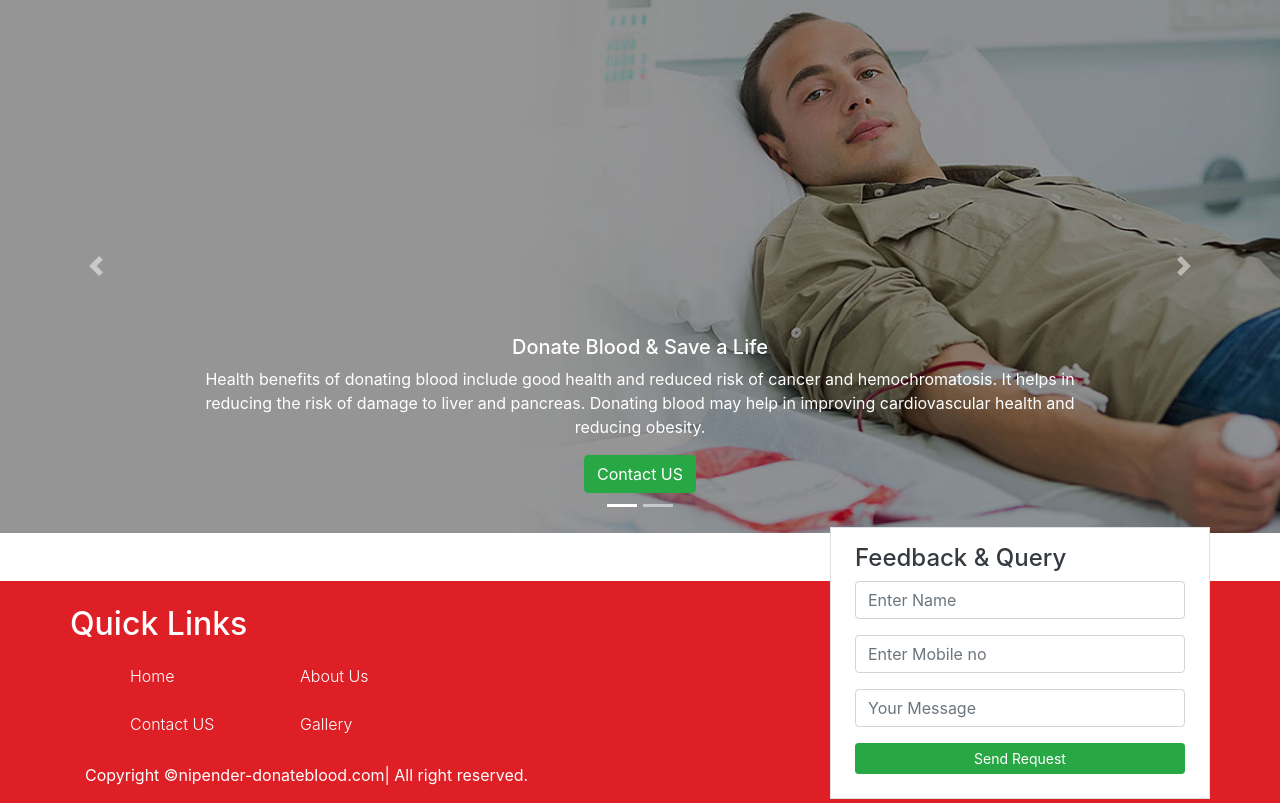
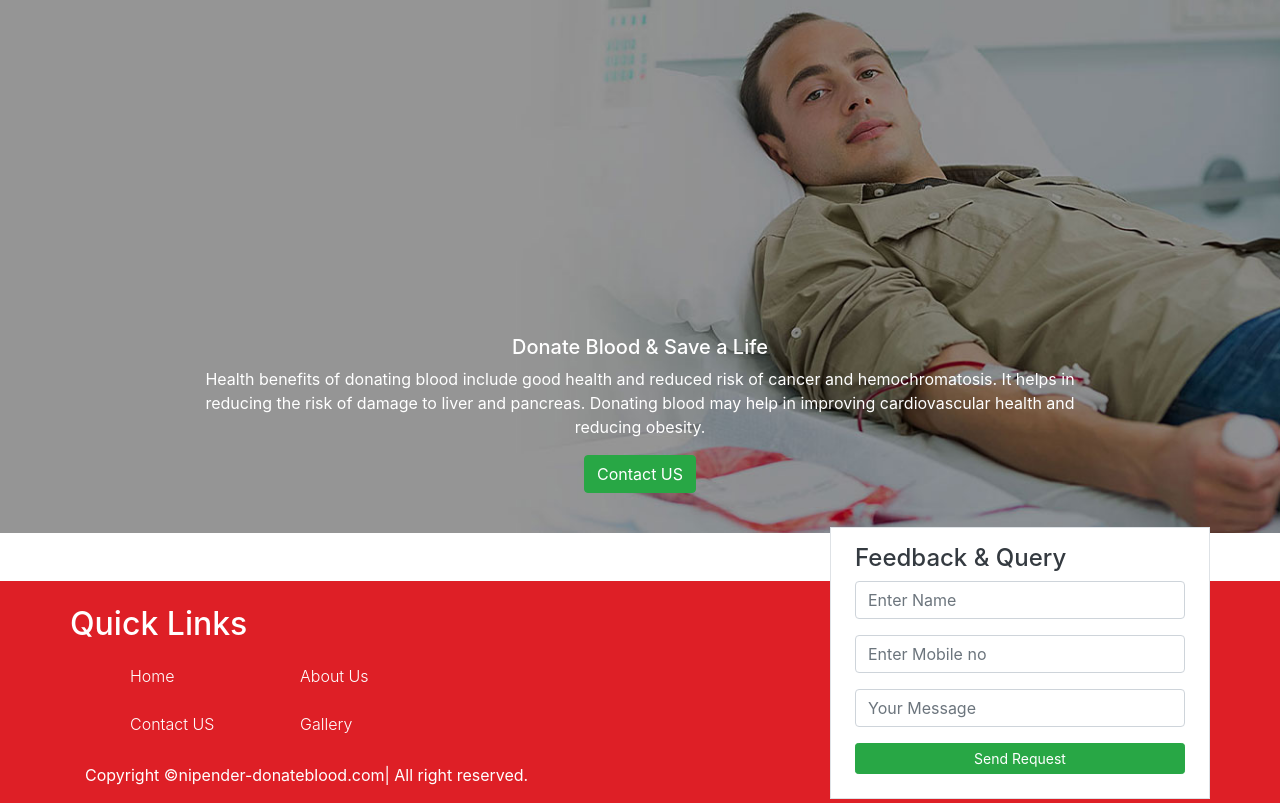
Before and after one commit to nipender31234/nipender-r1, a Django app: template templates/home.html in a window 1280 px wide. Shown: the part 133-936 px from the top of the page. Run offline with Django 3.2, Linux system fonts and the light colour scheme; the template is opened without the code that fills it, so the values that code supplies are empty; some libraries are stand-ins or nearby versions.

Commit message:
Update home.html

```diff
--- a/templates/home.html
+++ b/templates/home.html
@@ -8,10 +8,6 @@
 	{% endfor %}
 	<div class="slider-detail position-relative">
 		<div id="carouselExampleIndicators" class="carousel slide" data-ride="carousel">
-			<ol class="carousel-indicators">
-				<li data-target="#carouselExampleIndicators" data-slide-to="0" class="active"></li>
-				<li data-target="#carouselExampleIndicators" data-slide-to="1"></li>
-			</ol>
 			<div class="carousel-inner">
 				<div class="carousel-item active">
 					<img class="d-block w-100" src="{% static 'images/slider/slide-02.jpg' %}" alt="First slide">
@@ -23,26 +19,7 @@
 						</div>
 					</div>
 				</div>
-				<div class="carousel-item">
-					<img class="d-block w-100" src="{% static 'images/slider/slide-03.jpg' %}" alt="Third slide">
-					<div class="carousel-caption vdg-cur d-none d-md-block">
-						<h5 class=" bounceInDown">Donate Blood & Save a Life</h5>
-						<p class=" bounceInLeft">Health benefits of donating blood include good health and reduced risk of cancer and hemochromatosis. It helps in reducing the risk of damage to liver and pancreas. Donating blood may help in improving cardiovascular health and reducing obesity.</p>
-						<div class=" vbh">
-							<div class="btn btn-danger  bounceInUp"> Donate Now </div>
-							<div class="btn btn-danger  bounceInUp"> Contact US </div>
-						</div>
-					</div>
-				</div>
 			</div>
-			<a class="carousel-control-prev" href="#carouselExampleIndicators" role="button" data-slide="prev">
-				<span class="carousel-control-prev-icon" aria-hidden="true"></span>
-				<span class="sr-only">Previous</span>
-			</a>
-			<a class="carousel-control-next" href="#carouselExampleIndicators" role="button" data-slide="next">
-				<span class="carousel-control-next-icon" aria-hidden="true"></span>
-				<span class="sr-only">Next</span>
-			</a>
 		</div>
 	</div>
 
```
